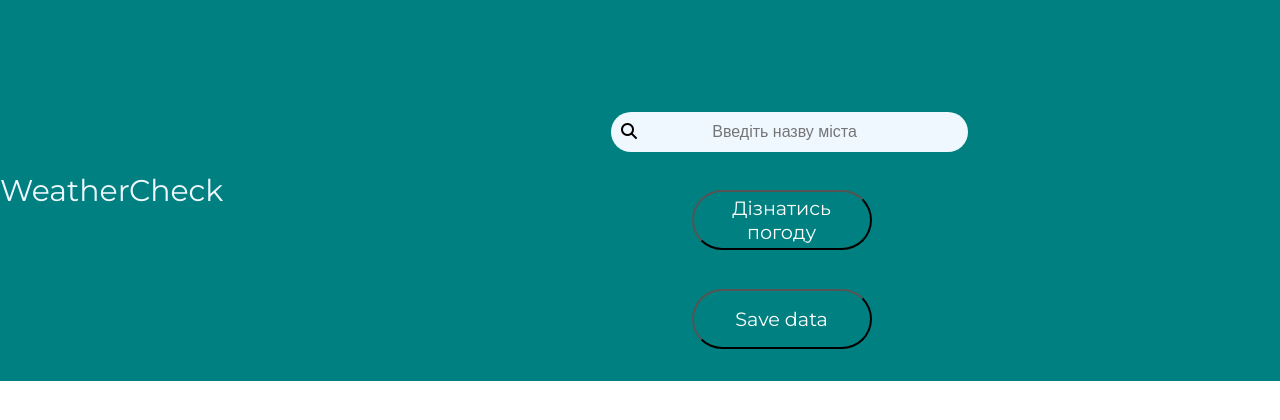
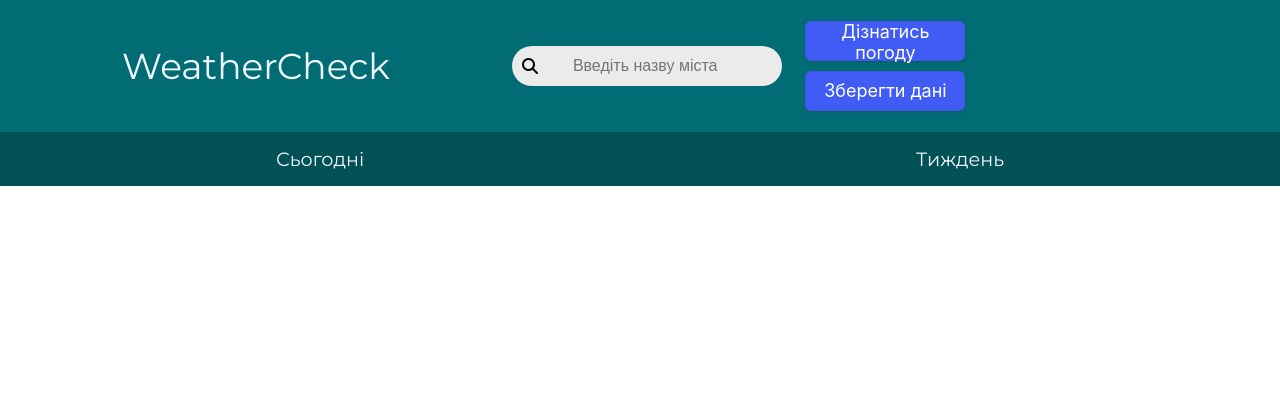
Before and after one commit to Casio25/IO-06_Weather.github.io, a plain HTML site: page index.html in a window 1280 px wide. Drawn offline with Linux system fonts and the light colour scheme; no server answers.

Commit message:
changed style

```diff
--- a/css/styles.css
+++ b/css/styles.css
@@ -3,7 +3,6 @@
 }
 
 .header {
-    background-color: #008080;
     color: aliceblue;
 }
 
@@ -25,43 +24,83 @@
     width: 100%;
 }
 
-.menu {
+.menu1 {
+    background-color: #026c74;
     display: flex;
     align-items: center;
-    justify-content: flex-start;
-    /* change from space-between */
-    padding-top: 2em;
-    padding-bottom: 2em;
+    padding-top: 1em;
+    padding-bottom: 1em;
+    flex-wrap: wrap;
+}
+
+.menu2 {
+    display: flex;
+    padding: 15px 0px;
+    background-color: #025157;
+    justify-content: space-around;
+}
+
+.today, .week {
+    font-family: "Montserrat";
+    font-size: larger;
 }
 
 .home {
-    font-size: 30px;
+    display:flex;
+    flex-basis: 40%;
+    justify-content: center;
+    align-items: center;
+    font-size: 36px;
     color: aliceblue;
     text-decoration: none;
     font-family: "Montserrat";
-    margin-right: 2em;
-    /* add margin-right */
 }
 
 .input_form {
-    display: flex;
-    flex-direction: column;
+    display:flex;
+    flex-basis: 60%;
+    flex-direction: row;
     align-items: center;
-    justify-content: center;
-    margin: 0 auto;
-    margin-top: 5em;
-    width: 50%;
-    max-width: 400px;
+    justify-content: flex-start;
     text-align: center;
-    /* add text-align */
+}
+#city_input {
+    font-size: medium;
+    background: rgb(235, 235, 235);
+    border: 0;
+    text-align: center;
+    width: 100%;
 }
 
+#search {
+    display: flex;
+    background: rgb(235, 235, 235);
+    border: 0;
+    border-radius: 20px;
+    padding: 10px;
+    min-width: 200px;
+    width: 30%;
+    padding-right: 30px;
+    align-items: center;
+}
+
+i {
+    color: black;
+}
+.buttons{
+    display:flex;
+    justify-content: center;
+    align-items: center;
+    flex-direction: column;
+    padding-left: 3%;
+}
 .result {
+    flex-basis: 30%;
     padding: 2em;
     border-radius: 30px;
     width: 100%;
     max-width: 420px;
-    background: #dadada;
+    background: #8d8d8df8;
     margin-left: auto;
     margin-right: auto;
     justify-content: center;
@@ -71,68 +110,28 @@
 }
 
 .custom-button {
-    position: relative;
-    width: 180px;
-    height: 60px;
-    margin-top: 2em;
-    overflow: hidden;
-    border-radius: 30px;
-    background-color: #008080;
+    position: sticky;
+    left: 1000px;
+    box-sizing: border-box;
+    width: 160px;
+    height: 40px;
+    max-height: 60px;
+    margin: 5px 0px;
+    font-family: -apple-system, system-ui, 'Segoe UI', Roboto, 'Helvetica Neue',
+        Ubuntu, sans-serif;
+    font-size: 18px;
+    line-height: 1.15;
     color: #fff;
-    font-family: "Montserrat";
-    font-size: 1.2em;
     cursor: pointer;
-    transition: all 0.3s ease-in-out;
+    background-color: #405cf5;
+    border-width: 0;
+    border-radius: 6px;
+    outline: none;
+    box-shadow: rgb(50 50 93 / 10%) 0 0 0 1px inset,
+        rgb(50 50 93 / 10%) 0 2px 5px 0, rgb(0 0 0 / 7%) 0 1px 1px 0;
+    appearance: button;
+    backface-visibility: hidden;
 }
-
-.custom-button:before,
-.custom-button:after {
-    content: "";
-    position: absolute;
-    width: 100%;
-    height: 100%;
-    top: 0;
-    left: 0;
-    z-index: -1;
-    transition: all 0.3s ease-in-out;
+.custom-button:hover{
+    background-color: #354dd2;
 }
-
-.custom-button:before {
-    background-color: #fff;
-    transform: translate(-100%, 0) skewX(45deg);
-}
-
-.custom-button:after {
-    background-color: rgba(255, 255, 255, 0.2);
-    transform: translate(100%, 0) skewX(-45deg);
-}
-
-.custom-button:hover:before {
-    transform: translate(0, 0) skewX(45deg);
-}
-
-.custom-button:hover:after {
-    transform: translate(0, 0) skewX(-45deg);
-}
-
-#city_input {
-    font-size: medium;
-    background: aliceblue;
-    border: 0;
-    text-align: center;
-    padding-right: 70px;
-    padding-left: 40px;
-    flex-grow: 1;
-}
-
-#search {
-    background: aliceblue;
-    border: 0;
-    border-radius: 20px;
-    padding: 10px;
-    margin-left: 1em;
-}
-
-i {
-    color: black;
-}
--- a/index.html
+++ b/index.html
@@ -13,21 +13,25 @@
 <body>
 
     <div class="header" align="center">
-        <div class="menu">
+        <div class="menu1">
             <a class="home" href="index.html">WeatherCheck</a>
             <div class="input_form">
                 <div id="search">
                     <i class="fa-solid fa-magnifying-glass"></i>
                     <input id="city_input" type="text" name="city" placeholder="Введіть назву міста">
                 </div>
-                <button class ="custom-button" type="button" id="search_button" >Дізнатись погоду</button>
-                <button class ="custom-button" type="button" id="save_button">Save data</button>
+                <div class="buttons">
+                    <button class ="custom-button" type="button" id="search_button" >Дізнатись погоду</button>
+                    <button class ="custom-button" type="button" id="save_button">Зберегти дані</button>
+                </div>
             </div>
         </div>
+        <div class="menu2">
+            <a class="today">Сьогодні</a>
+            <a class="week">Тиждень</a>
     </div>
     <div class="bg">
-            <div class="result" style="display:none;" align="center">
-            </div>
+            <div class="result" style="display:none;" align="center"></div>
     </div>
     <script type="module" src="./js/main.js"></script>
     <script src="https://kit.fontawesome.com/7c0d568f8b.js" crossorigin="anonymous"></script>
```
